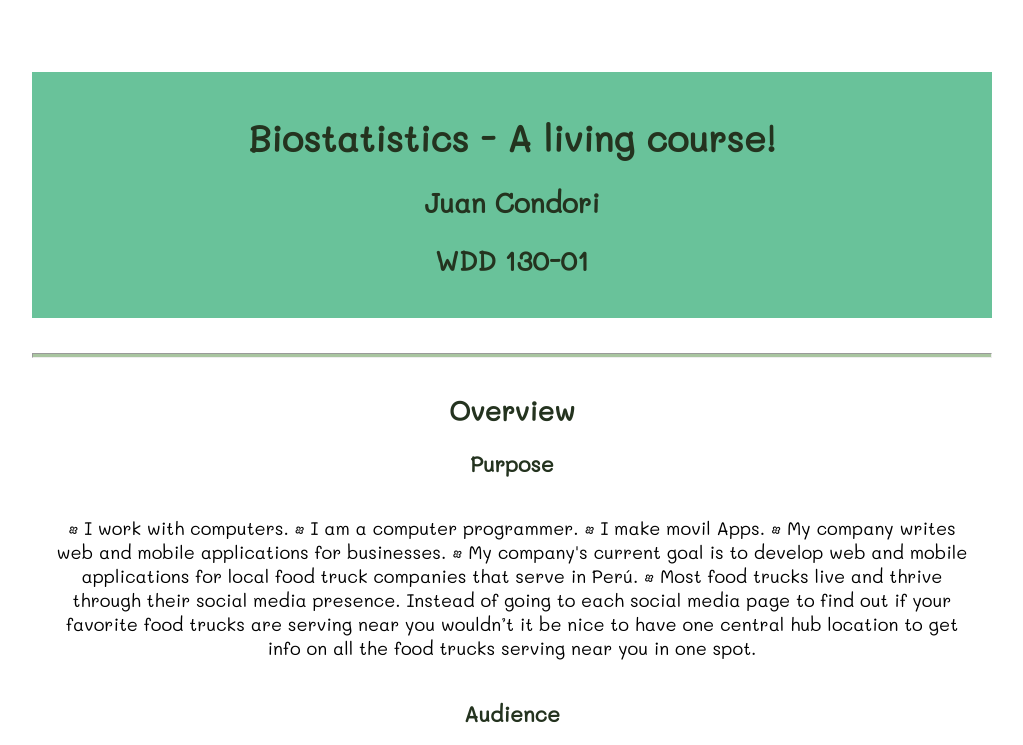
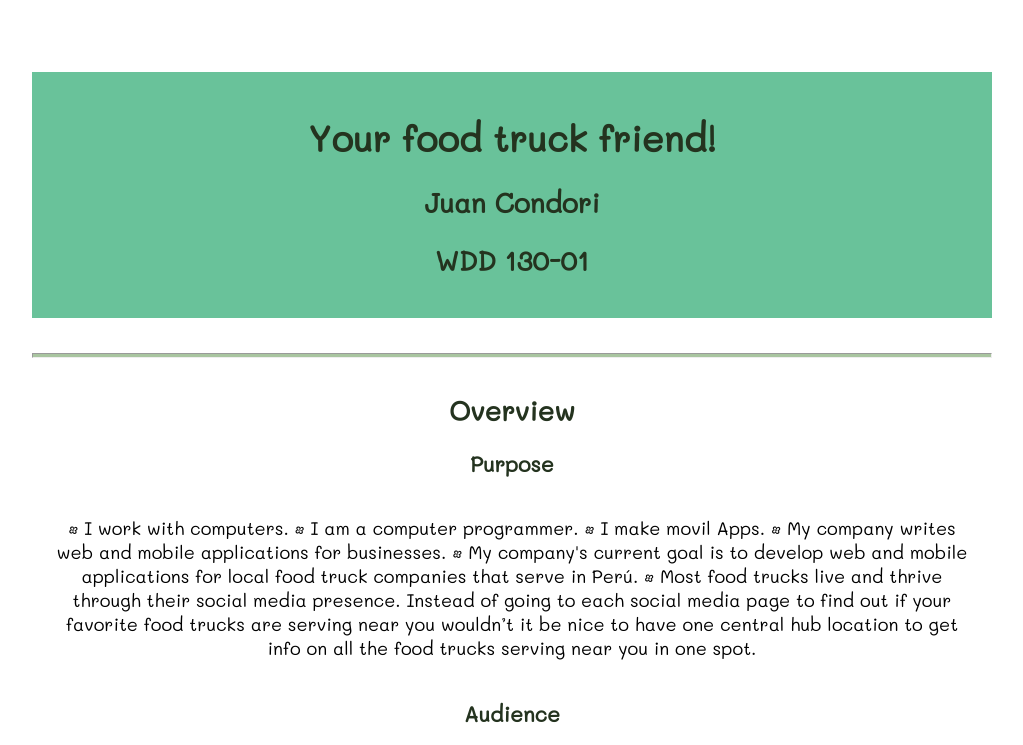
Before and after one commit to l1k4nz/wdd130, a plain HTML site: page Personal Site Plan/site-plan.html in a window 1280 px wide. Shown: the top 745 px of the page, without its empty margins (128-1151 px from the left). Drawn offline with Linux system fonts and the light colour scheme; files whose address does not match are found by name.

Commit message:
Changues
Changues

```diff
--- a/Personal Site Plan/site-plan.html
+++ b/Personal Site Plan/site-plan.html
@@ -9,7 +9,7 @@
 
 <body>
   <header>
-    <h1>Biostatistics - A living course!</h1>
+    <h1>Your food truck friend!</h1>
     <h2>Juan Condori</h2>
     <h2>WDD 130-01</h2>
     <!-- In the header above, add the name of your site, your name and class number. For example if you are in section 3 you would put WDD 130-03 -->
```
